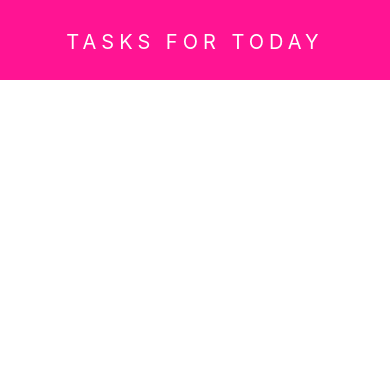
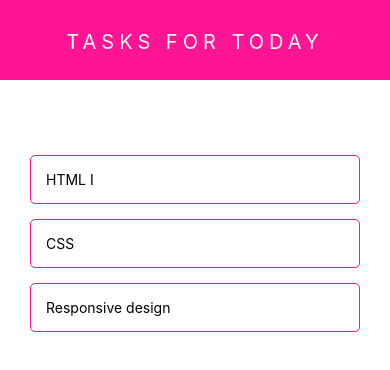
Before and after one commit to rita-morozova/todo-list-react-native, a React Native app: screen / in a window 390 px wide. Shown: the top 370 px of the page. Built offline with nearby package versions, Linux system fonts and the light colour scheme.

Commit message:
add task component

```diff
--- a/App.js
+++ b/App.js
@@ -1,15 +1,15 @@
 import React, { useState } from 'react';
 import { StyleSheet, Text, View, FlatList, SafeAreaView} from 'react-native';
 import Header from './components/Header'
+import Task from './components/Task'
 
 export default function App() {
   const [tasks, setTasks] = useState([
-    [
       {"task":"HTML I","done":true, "id": "1"},
       {"task":"CSS","done":true, "id": "2"},
       {"task":"Responsive design","done":true, "id": "3"},
       ]
-  ])
+  )
   return (
     <SafeAreaView style={styles.container}>
       <Header />
@@ -18,7 +18,7 @@
         <FlatList
             data={tasks}
             renderItem={({ item }) => (
-              <Text>{item.task}</Text>
+              <Task item={item} />
             )}
           />
         </View>
--- /dev/null
+++ b/components/Task.js
@@ -0,0 +1,22 @@
+import React from 'react'
+import { StyleSheet, Text, View, TouchableOpacity } from 'react-native';
+
+const Task = ({ item }) => {
+    return (
+        <TouchableOpacity style={styles.item}>
+            <Text>{item.task}</Text>
+        </TouchableOpacity>
+    )
+}
+
+const styles = StyleSheet.create({
+    item: {
+        padding: 15,
+        borderColor: 'deeppink',
+        borderRadius: 5,
+        borderWidth: 1,
+        marginTop: 15,
+        borderStyle: 'solid'
+    }
+});
+export default Task
```
